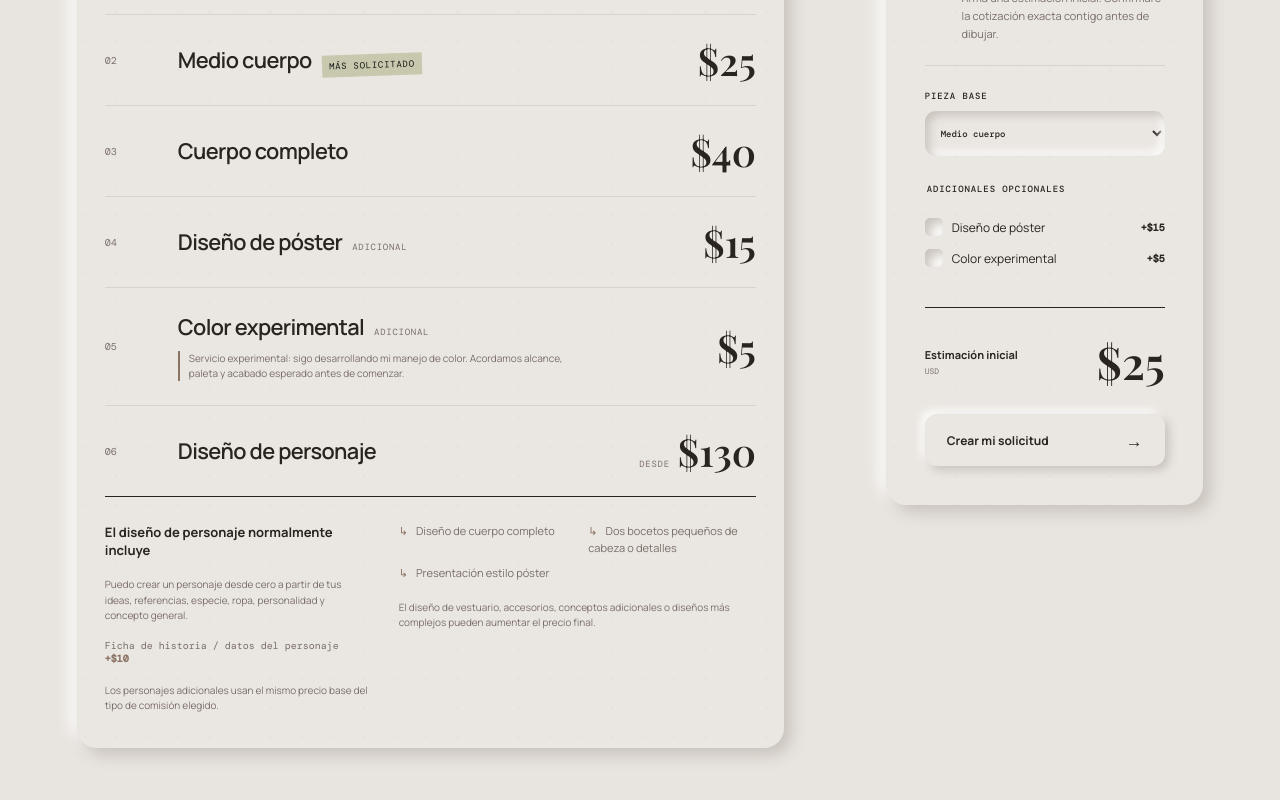
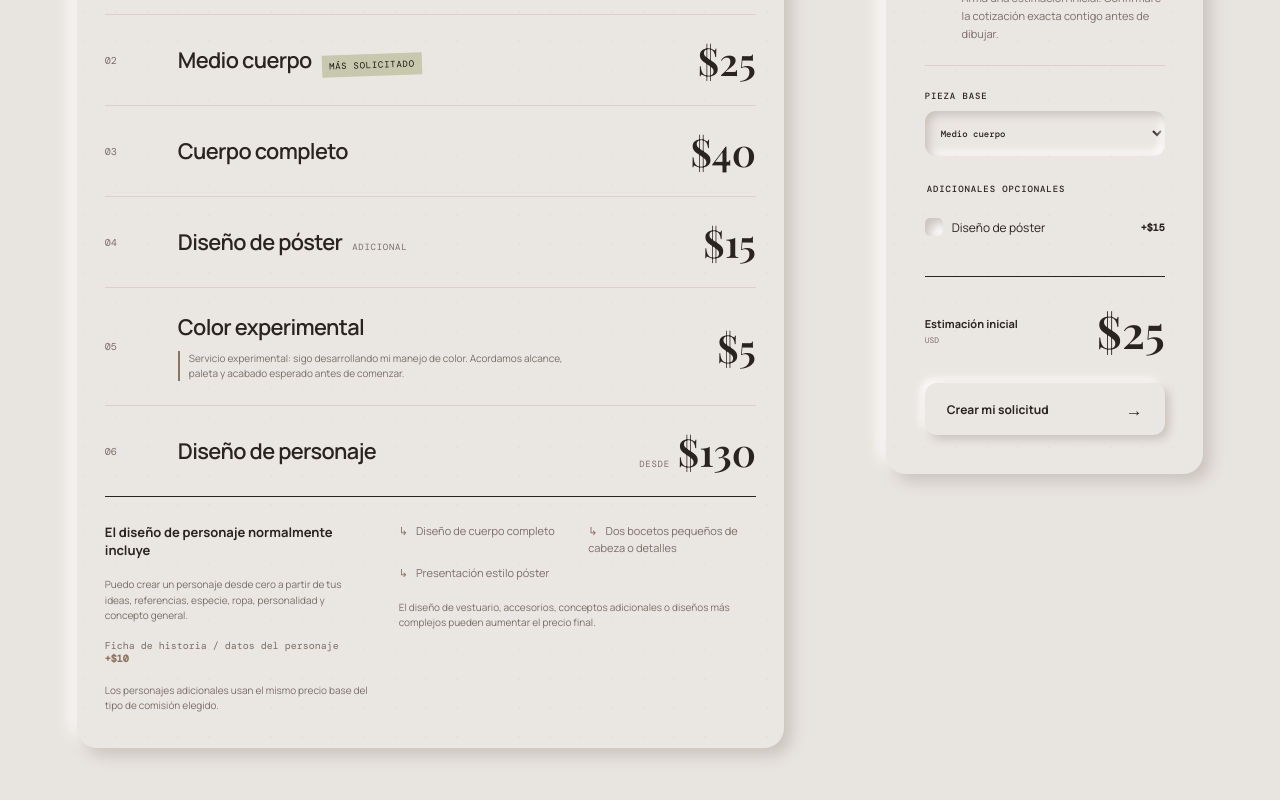
Before and after one commit to SnakeGuitar/snakeguitar-art, a Next.js app in the folder application/: page / in a window 1280 px wide. Shown: the part 5580-6380 px from the top of the page. Built offline with nearby package versions, Linux system fonts and the light colour scheme; a web font is replaced by a local one.

Commit message:
fix: correct color and poster pricing categories

```diff
--- a/application/app/globals.css
+++ b/application/app/globals.css
@@ -197,6 +197,7 @@ h1 em { color: var(--accent); font-weight: 600; }
 .fake-check { display: grid; place-items: center; width: 18px; height: 18px; border: 0; border-radius: 5px; background: var(--card); box-shadow: var(--inset); color: transparent; font-size: 10px; }
 .check-row input:checked + .fake-check { background: var(--card); color: var(--accent); box-shadow: inset 2px 2px 5px var(--shadow-dark), inset -2px -2px 5px var(--shadow-light); }
 .check-row b { font-family: var(--mono); font-size: 10px; }
+.check-row.included { opacity: .78; cursor: default; }
 .estimate-total { display: flex; justify-content: space-between; align-items: center; border-top: 1px solid var(--ink); padding: 23px 0; }
 .estimate-total > span { font-size: 11px; font-weight: 700; }
 .estimate-total small { display: block; margin-top: 4px; color: var(--muted); font: 8px var(--mono); }
--- a/application/components/site-shell.tsx
+++ b/application/components/site-shell.tsx
@@ -9,8 +9,8 @@ type Filter = "all" | "sketch" | "poster" | "color";
 type Theme = "light" | "dark";
 type Track = { title: string; src: string };
 
-const primaryTypes: CommissionId[] = ["headshot", "halfBody", "fullBody", "character"];
-const addOnTypes: CommissionId[] = ["poster", "experimental"];
+const primaryTypes: CommissionId[] = ["headshot", "halfBody", "fullBody", "experimental", "character"];
+const addOnTypes: CommissionId[] = ["poster"];
 const categoryOrder: Exclude<Filter, "all">[] = ["sketch", "poster", "color"];
 
 function Arrow({ diagonal = false }: { diagonal?: boolean }) {
@@ -202,7 +202,10 @@ export function SiteShell() {
             <aside className="estimator">
               <div className="estimator-head"><span aria-hidden="true">✦</span><div><h3>{t.estimator}</h3><p>{t.estimatorBody}</p></div></div>
               <label>{t.base}<select value={base} onChange={(e) => setBase(e.target.value as CommissionId)}>{primaryTypes.map((id) => <option value={id} key={id}>{t.types[id]}</option>)}</select></label>
-              <fieldset><legend>{t.extras}</legend>{addOnTypes.map((id) => <label className="check-row" key={id}><input type="checkbox" checked={extras.includes(id)} onChange={() => toggleExtra(id)} /><span className="fake-check">✓</span><span>{t.types[id]}</span><b>+${commissionTypes.find((item) => item.id === id)?.price}</b></label>)}</fieldset>
+              <fieldset><legend>{t.extras}</legend>{addOnTypes.map((id) => {
+                const isIncluded = base === "character" && id === "poster";
+                return <label className={`check-row${isIncluded ? " included" : ""}`} key={id}><input type="checkbox" disabled={isIncluded} checked={isIncluded || extras.includes(id)} onChange={() => toggleExtra(id)} /><span className="fake-check">✓</span><span>{t.types[id]}</span><b>{isIncluded ? t.includedAddon : `+$${commissionTypes.find((item) => item.id === id)?.price}`}</b></label>;
+              })}</fieldset>
               <div className="estimate-total"><span>{t.estimated}<small>{t.usd}</small></span><strong>${estimate}</strong></div>
               <a className="button primary full" href="#contact">{t.buildBrief}<Arrow /></a>
             </aside>
--- a/application/domain/commission.ts
+++ b/application/domain/commission.ts
@@ -12,7 +12,7 @@ export const commissionTypes: readonly CommissionType[] = [
   { id: "halfBody", price: 25 },
   { id: "fullBody", price: 40 },
   { id: "poster", price: 15, modifier: true },
-  { id: "experimental", price: 5, modifier: true },
+  { id: "experimental", price: 5 },
   { id: "character", price: 130, startingAt: true },
 ];
 
@@ -49,6 +49,6 @@ export const artworks: Artwork[] = [
 ];
 
 export const calculateEstimate = (baseId: CommissionId, extras: CommissionId[]) => {
-  const selected = commissionTypes.filter((item) => item.id === baseId || extras.includes(item.id));
+  const selected = commissionTypes.filter((item) => item.id === baseId || (extras.includes(item.id) && !(baseId === "character" && item.id === "poster")));
   return selected.reduce((total, item) => total + item.price, 0);
 };
```
Also changed, not shown: application/lib/i18n.ts (+5 -5 lines), 1 other file (tests, documents, lock files or other folders).
